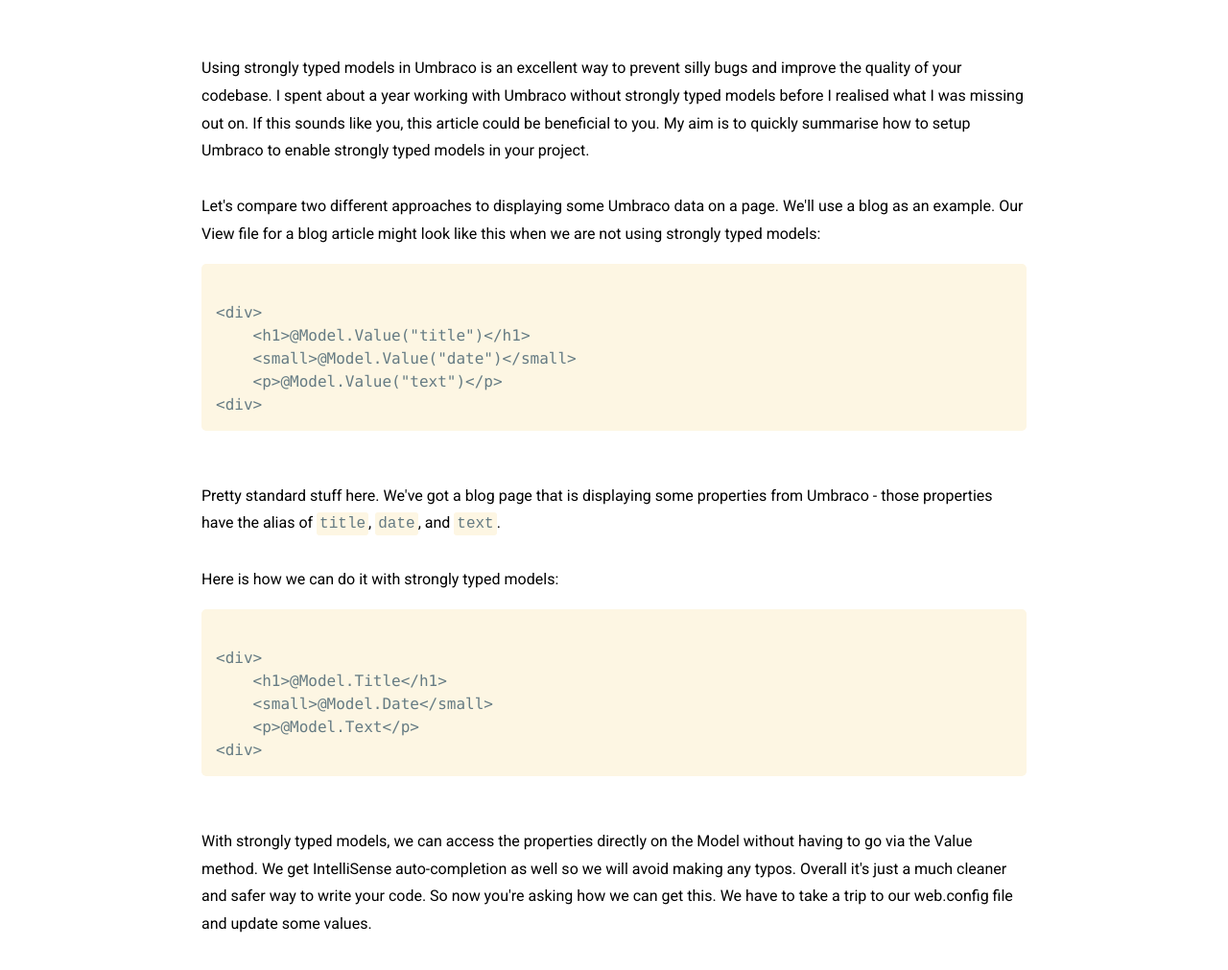
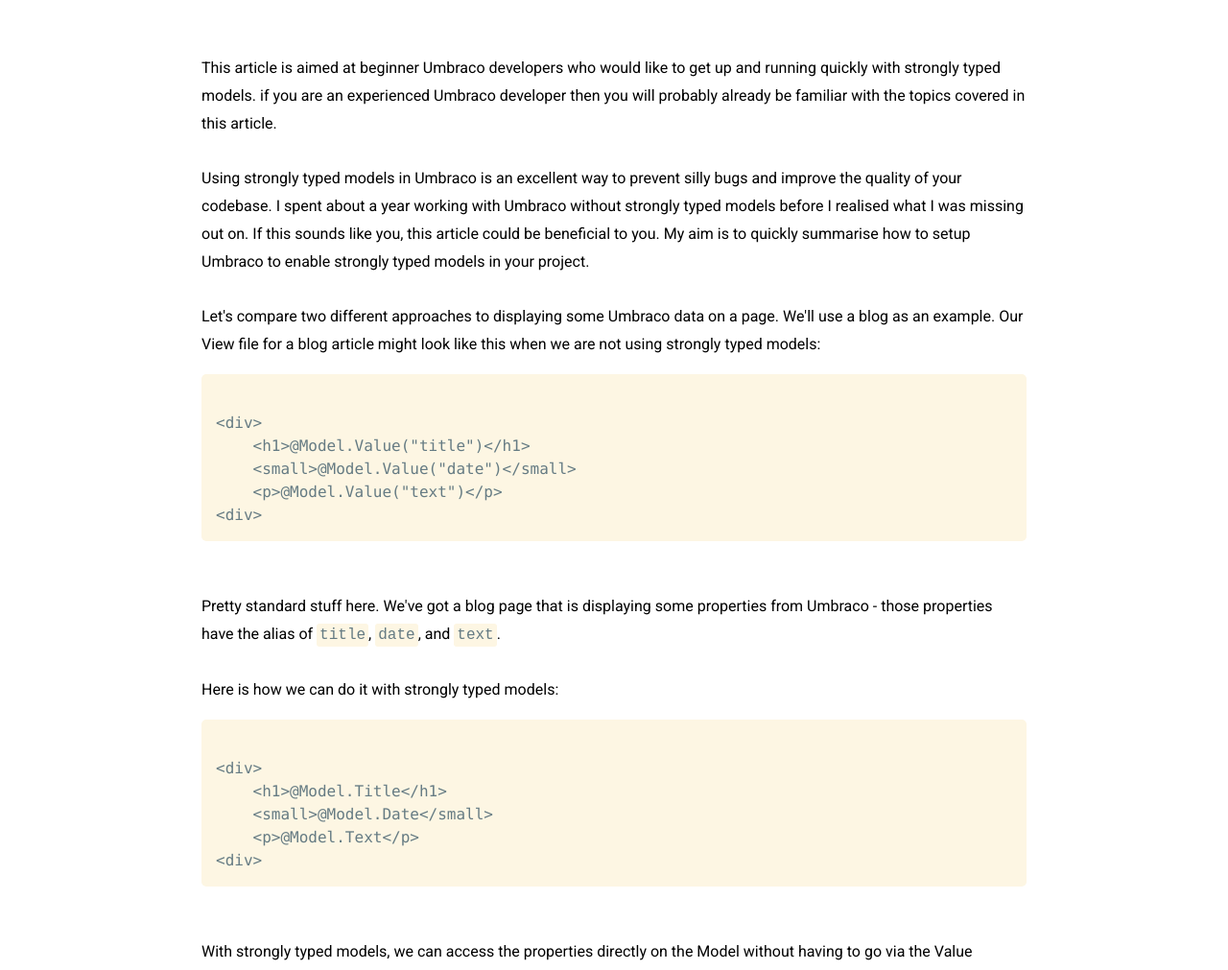
Before and after one commit to fishj123/gatsby-blog, a Gatsby site: page /blogs/setup-strongly-typed-models-in-umbraco/ in a window 1280 px wide. Shown: the part 283-1294 px from the top of the page at 96% size. Built offline with nearby package versions, Linux system fonts and the light colour scheme; Gatsby itself is replaced by a stand-in of ours; some packages are replaced by stand-ins of ours; code samples lack their colours.

Commit message:
edit strongly typed umbraco blog

```diff
--- a/src/blogs/setup-strongly-typed-models-in-umbraco.md
+++ b/src/blogs/setup-strongly-typed-models-in-umbraco.md
@@ -4,6 +4,9 @@
 description: "How to use Strongly Typed Models in Umbraco 8"
 ---
 
+This article is aimed at beginner Umbraco developers who would like to get up and running quickly with strongly typed models. if you are an experienced Umbraco developer then you will probably already be familiar with the topics covered in this article.
+<br/>
+<br/>
 Using strongly typed models in Umbraco is an excellent way to prevent silly bugs and improve the quality of your codebase. I spent about a year working with Umbraco without strongly typed models before I realised what I was missing out on. If this sounds like you, this article could be beneficial to you. My aim is to quickly summarise how to setup Umbraco to enable strongly typed models in your project.
 <br/>
 <br/>
@@ -42,7 +45,7 @@
 <br/>
 <br/>
 
-With strongly typed models, we can access the properties directly on the Model without having to go via the Value method. We get IntelliSense auto-completion as well so we will avoid making any typos. Overall it's just a much cleaner and safer way to write your code. So now you're asking how we can get this. We have to take a trip to our web.config file and update some values.
+With strongly typed models, we can access the properties directly on the Model without having to go via the Value method. What you might not have realised is that this strongly typed example is available out-of-the-box with Umbraco, however there is no IntelliSense, so you would be forgiven for thinking that this syntax isn't possible. I'm going to show you how we can get IntelliSense auto-completion as well so we will avoid making any typos. Overall this syntax provides a much cleaner and safer way to write your code. So now you're asking how we can get this. We have to take a trip to our web.config file and update some values.
 <br/>
 <br/>
 
```
